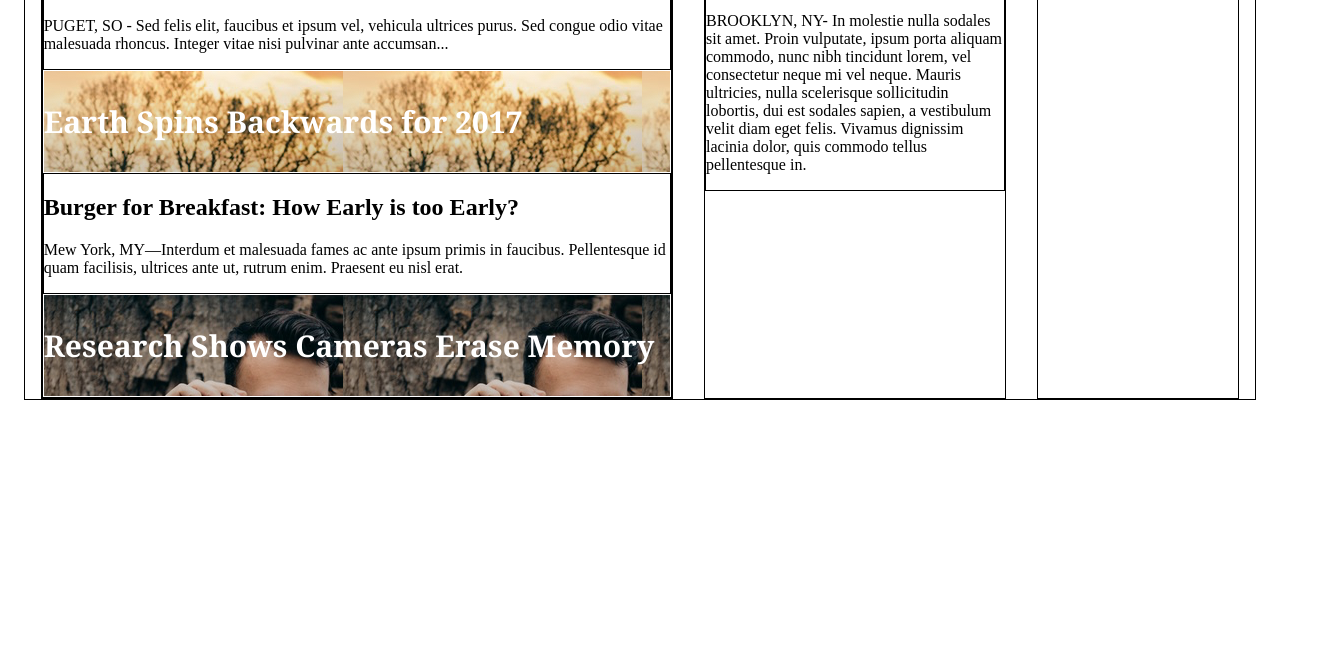
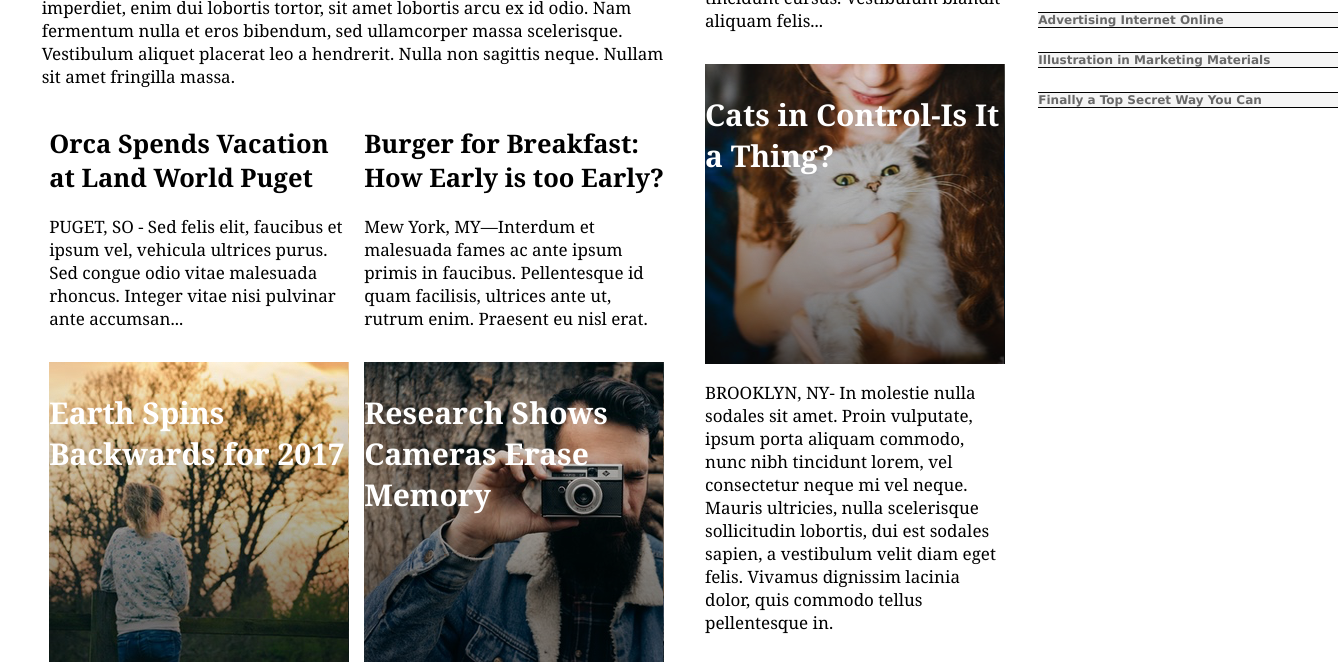
Before and after one commit to kwutschel/my-times, a plain HTML site: page index.html in a window 1280 px wide. Shown: the part 621-1291 px from the top of the page, 1338 px wide, since content can reach past the window. Before the commit the page ends 1029 px from the top, so only its background shows below. Drawn offline with Linux system fonts and the light colour scheme.

Commit message:
format news bites

```diff
--- a/Resources/CSS/style.css
+++ b/Resources/CSS/style.css
@@ -31,12 +31,37 @@ nav a {
     padding-top: 116px;
 	margin: auto;
 	justify-content: space-around;
+	font-family: Georgia;
+	font-size: 17px;
+	color: black;
+}
+
+.stories {
+	display: flex;
+	justify-content: space-around;
+	align-items: flex-end;
 }
 
 .column.large {
 	width: 630px;
 	display: flex;
 	flex-direction: column;
+	justify-content: space-between;
+}
+
+.story {
+	display: flex;
+	flex-direction: column;
+	width: 300px;
+	justify-content: space-around;
+}
+
+.story.text {
+	height: 250px;
+}
+
+.story.text {
+	align-items: center;
 }
 
 .column.medium {
@@ -49,9 +74,23 @@ nav a {
 	width: 200px;
 	display: flex;
 	flex-direction: column;
+	justify-content: flex-start;
+	font-size: 16px;
+	font-weight: bold;
+}
+
+.column.small p {
+	border-top: 1px solid black;
+	border-bottom: 1px solid black;
+	background-color: WhiteSmoke;
+	font-family: Verdana;
+	font-size: 12px;
+	color: DimGray;
 }
 
 .image {
+	height: 300px;
+	margin-top: 15px;
 	font-family: Georgia;
 	font-weight: bold;
 	font-size: 30px;
@@ -81,7 +120,3 @@ nav a {
 	background-image: url(../Images/img-story-1.png);
 	display: flex;
 }
-
-div {
-	border: 1px solid;
-}
--- a/index.html
+++ b/index.html
@@ -32,19 +32,24 @@
 	  	</div>
 	  	<div class="stories">
 	  		<div class="story">
+	  		  <div class="text">
 	  			<h2>Orca Spends Vacation at Land World Puget</h2>
 	  			<p>PUGET, SO - Sed felis elit, faucibus et ipsum vel, vehicula ultrices purus. Sed congue odio vitae malesuada rhoncus. Integer vitae nisi pulvinar ante accumsan...</p>
 		      </div>
 	  		  <div class="fall-story image">
 	  			  <p>Earth Spins Backwards for 2017</p>
 	  		  </div>
+	  		</div>
 	  		<div class="story">
+	  		  <div class="text">
 	  			<h2>Burger for Breakfast: How Early is too Early?</h2>
 	  			<p>Mew York, MY—Interdum et malesuada fames ac ante ipsum primis in faucibus. Pellentesque id quam facilisis, ultrices ante ut, rutrum enim. Praesent eu nisl erat.</p>
 			  </div>
 	  		  <div class="camera-story image">
 	  			  <p>Research Shows Cameras Erase Memory</p>
 	  		  </div>
+	  		</div>
+
 		</div>
 	</div>
 <!--Left Column: END--><!--Middle Column: BEGIN-->
@@ -67,7 +72,12 @@
 		</div>
         <div class="story">
 	      <h3>NEWS BITES</h3>
-	 	  <p>Cat Emoji Goes Viral Buy Youtube Views Home Business Advertising Ideas Advertising Internet Online Illustration in Marketing Materials Finally a Top Secret Way You Can</p>
+	 	  <p>Cat Emoji Goes Viral</p>
+		  <p>Buy Youtube Views</p>
+		  <p>Home Business Advertising Ideas</p>
+		  <p>Advertising Internet Online</p>
+		  <p> Illustration in Marketing Materials</p>
+		  <p>Finally a Top Secret Way You Can</p>
 		</div>
 	 </div>
 <!--Right Column: END-->
```
Lines whose indentation alone changed are shown as unchanged.
